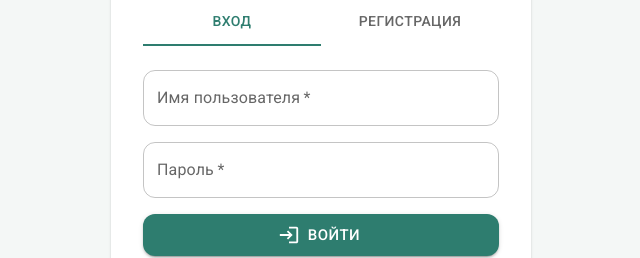
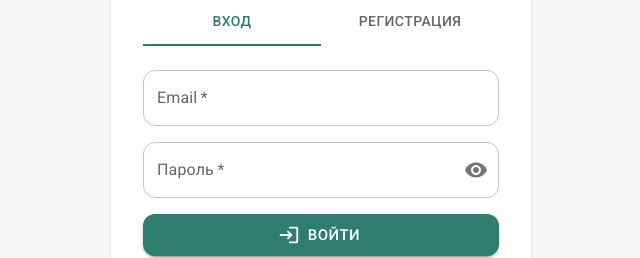
Before and after one commit to Feldmar/apptechka, a React (Vite) app: page / in a window 1280 px wide. Shown: the part 341-599 px from the top of the page, without its empty margins (319-959 px from the left). Built offline with nearby package versions, Linux system fonts and the light colour scheme; no server answers.

Commit message:
правки регистрации и авторизации

```diff
--- a/src/App.module.scss
+++ b/src/App.module.scss
@@ -20,7 +20,7 @@
   align-items: center;
 }
 
-.username {
+.email {
   opacity: 0.85;
 }
 
@@ -55,7 +55,7 @@
 }
 
 .cardDescription {
-  margin-bottom: $spacing-md;
+  margin-bottom: $spacing-md!important;
   color: $color-text-secondary;
 }
 
--- a/src/App.tsx
+++ b/src/App.tsx
@@ -69,8 +69,8 @@ export default function App() {
               <Typography variant="h6" component="h1" className={styles.title}>
                 Аптечка
               </Typography>
-              <Typography variant="caption" className={styles.username}>
-                {user?.username}
+              <Typography variant="caption" className={styles.email}>
+                {user?.email}
               </Typography>
             </div>
           </div>
--- a/src/components/AuthPage.module.scss
+++ b/src/components/AuthPage.module.scss
@@ -48,3 +48,14 @@
 .formWithError {
   gap: $spacing-sm;
 }
+.toggleVisability{
+  position: absolute;
+      margin-left: 0;
+    right: 15px;
+}
+.inputPassword{
+  :global(.MuiInputBase-root){
+  padding: 0;
+  }
+
+}
--- a/src/components/AuthPage.tsx
+++ b/src/components/AuthPage.tsx
@@ -1,9 +1,11 @@
-import { useState } from 'react'
+import { useState, type ChangeEvent, type FormEvent } from 'react'
 import cn from 'classnames'
 import {
   Alert,
   Box,
   Button,
+  IconButton,
+  InputAdornment,
   Paper,
   Tab,
   Tabs,
@@ -15,23 +17,28 @@ import LoginIcon from '@mui/icons-material/Login'
 import PersonAddIcon from '@mui/icons-material/PersonAdd'
 import { useAuth } from '../contexts/AuthContext'
 import styles from './AuthPage.module.scss'
+import { Visibility, VisibilityOff } from '@mui/icons-material'
 
 type AuthMode = 'login' | 'register'
 
 export function AuthPage() {
   const { login, register } = useAuth()
   const [mode, setMode] = useState<AuthMode>('login')
-  const [username, setUsername] = useState('')
+  const [email, setEmail] = useState('')
+  const [emailError, setEmailError] = useState('')
   const [password, setPassword] = useState('')
   const [confirmPassword, setConfirmPassword] = useState('')
   const [error, setError] = useState<string | null>(null)
   const [submitting, setSubmitting] = useState(false)
+  const [passwordError, setPasswordError] = useState("")
+  const [showPassword, setShowPassword] = useState(false);
 
-  const handleSubmit = async (event: React.FormEvent) => {
+
+  const handleSubmit = async (event: FormEvent) => {
     event.preventDefault()
     setError(null)
 
-    if (!username.trim() || !password) {
+    if (!email.trim() || !password) {
       setError('Заполните все поля')
       return
     }
@@ -45,15 +52,76 @@ export function AuthPage() {
       setSubmitting(true)
 
       if (mode === 'login') {
-        await login({ username: username.trim(), password })
+        await login({ email: email.trim(), password })
       } else {
-        await register({ username: username.trim(), password })
+        await register({ email: email.trim(), password })
       }
     } catch (err) {
       setError(err instanceof Error ? err.message : 'Ошибка авторизации')
     } finally {
       setSubmitting(false)
     }
+  }
+
+  const handleChangeEmail = (
+    e: ChangeEvent<HTMLInputElement | HTMLTextAreaElement>
+  ) => {
+    const value = e.target.value.trim()
+
+    setEmail(value)
+
+    if (!value) {
+      setEmailError('Введите email')
+    } else if (!/^[^\s@]+@[^\s@]+\.[^\s@]+$/.test(value)) {
+      setEmailError('Некорректный email')
+    } else {
+      setEmailError('')
+    }
+  }
+
+  const handleChangePassword = (
+    e: ChangeEvent<HTMLInputElement | HTMLTextAreaElement>
+  ) => {
+    const value = e.target.value
+
+    setPassword(value)
+
+    if (!value) {
+      setPasswordError('Введите пароль')
+      return
+    }
+
+    if (value.length < 8) {
+      setPasswordError('Минимум 8 символов')
+      return
+    }
+
+    if (value.length > 28) {
+      setPasswordError('Максимум 28 символов')
+      return
+    }
+
+    if (!/[a-z]/.test(value)) {
+      setPasswordError('Добавьте строчную букву')
+      return
+    }
+
+    if (!/[A-Z]/.test(value)) {
+      setPasswordError('Добавьте заглавную букву')
+      return
+    }
+
+    if (!/\d/.test(value)) {
+      setPasswordError('Добавьте цифру')
+      return
+    }
+
+    if (!/[^A-Za-z\d]/.test(value)) {
+      setPasswordError('Добавьте специальный символ')
+      return
+    }
+
+    setPasswordError('')
   }
 
   return (
@@ -91,22 +159,47 @@ export function AuthPage() {
           {error && <Alert severity="error">{error}</Alert>}
 
           <TextField
-            label="Имя пользователя"
-            value={username}
-            onChange={(e) => setUsername(e.target.value)}
-            autoComplete="username"
+            label="Email"
+            type="email"
+            value={email}
+            onChange={handleChangeEmail}
+            autoComplete="email"
             fullWidth
             required
+            error={!!emailError}
+            helperText={emailError}
           />
 
           <TextField
             label="Пароль"
-            type="password"
+            type={showPassword ? "text" : "password"}
             value={password}
-            onChange={(e) => setPassword(e.target.value)}
-            autoComplete={mode === 'login' ? 'current-password' : 'new-password'}
+            onChange={handleChangePassword}
+            autoComplete={mode === "login" ? "current-password" : "new-password"}
             fullWidth
             required
+            error={!!passwordError}
+            helperText={passwordError}
+            className={styles.inputPassword}
+            slotProps={{
+              htmlInput: {
+                minLength: 8,
+                maxLength: 28,
+              },
+              input: {
+                endAdornment: (
+                  <InputAdornment position="end" className={cn(styles.toggleVisability)}>
+                    <IconButton
+                      edge="end"
+                      onClick={() => setShowPassword((prev) => !prev)}
+                      aria-label={showPassword ? "Скрыть пароль" : "Показать пароль"}
+                    >
+                      {showPassword ? <VisibilityOff /> : <Visibility />}
+                    </IconButton>
+                  </InputAdornment>
+                ),
+              },
+            }}
           />
 
           {mode === 'register' && (
--- a/src/components/MedicationForm.tsx
+++ b/src/components/MedicationForm.tsx
@@ -20,7 +20,8 @@ interface MedicationFormProps {
 const initialForm: MedicationFormData = {
   name: '',
   dosage: '',
-  time: '09:00',
+  multiplicity: 1,
+  times: ['09:00'],
   hasReminder: true,
 }
 
@@ -43,15 +44,22 @@ export function MedicationForm({ onAdd }: MedicationFormProps) {
       return
     }
 
-    if (form.hasReminder && !form.time) {
-      setError('Укажите время приёма')
+    if (
+      form.hasReminder &&
+      form.times.some((time) => !time)
+    ) {
+      setError('Укажите время каждого приема')
       return
     }
 
     try {
       setSubmitting(true)
       await onAdd(form)
-      setForm({ ...initialForm, time: form.time, hasReminder: form.hasReminder })
+      setForm({
+        ...initialForm,
+        times: form.times,
+        hasReminder: form.hasReminder,
+      })
     } catch (err) {
       setError(err instanceof Error ? err.message : 'Не удалось добавить препарат')
     } finally {
@@ -85,6 +93,25 @@ export function MedicationForm({ onAdd }: MedicationFormProps) {
         required
       />
 
+      <TextField
+        label="Кратность приема"
+        type="number"
+        value={form.multiplicity}
+        onChange={(e) => {
+          const multiplicity = Math.max(1, Number(e.target.value))
+
+          setForm((prev) => ({
+            ...prev,
+            multiplicity,
+            times: Array.from({ length: multiplicity }, (_, index) =>
+              prev.times[index] ?? '09:00'
+            ),
+          }))
+        }}
+        fullWidth
+        required
+      />
+
       <FormControlLabel
         control={
           <Switch
@@ -97,12 +124,22 @@ export function MedicationForm({ onAdd }: MedicationFormProps) {
         label="Экстренный препарат (без напоминания)"
       />
 
-      {form.hasReminder && (
-        <TimeInput24
-          value={form.time}
-          onChange={(time) => setForm({ ...form, time })}
-        />
-      )}
+      {form.hasReminder &&
+        form.times.map((time, index) => (
+          <TimeInput24
+            key={index}
+            value={time}
+            onChange={(newTime) => {
+              const times = [...form.times]
+              times[index] = newTime
+
+              setForm({
+                ...form,
+                times,
+              })
+            }}
+          />
+        ))}
 
       <Button
         type="submit"
```
Also changed, not shown: src/types.ts (+5 -4 lines), src/types/auth.ts (+5 -5 lines), 1 other file (tests, documents, lock files or other folders).
